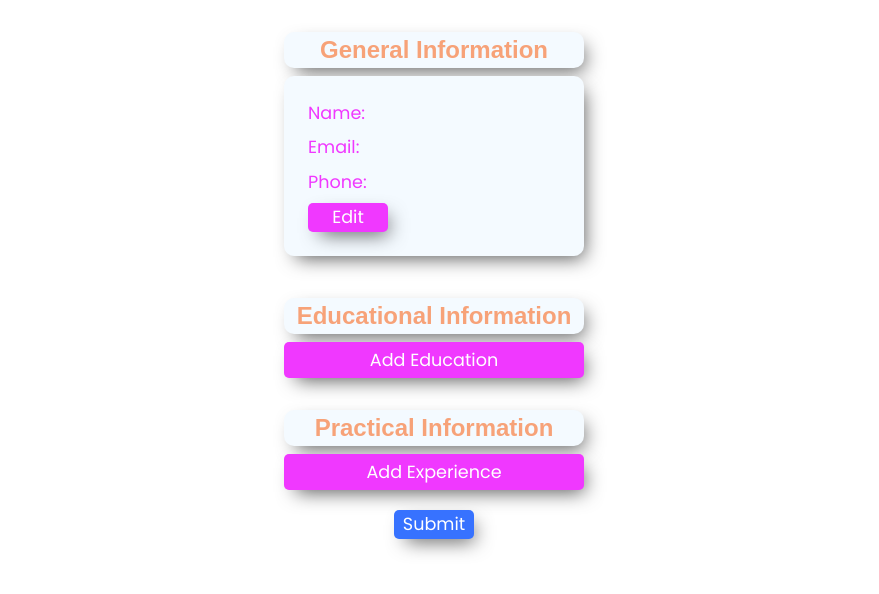
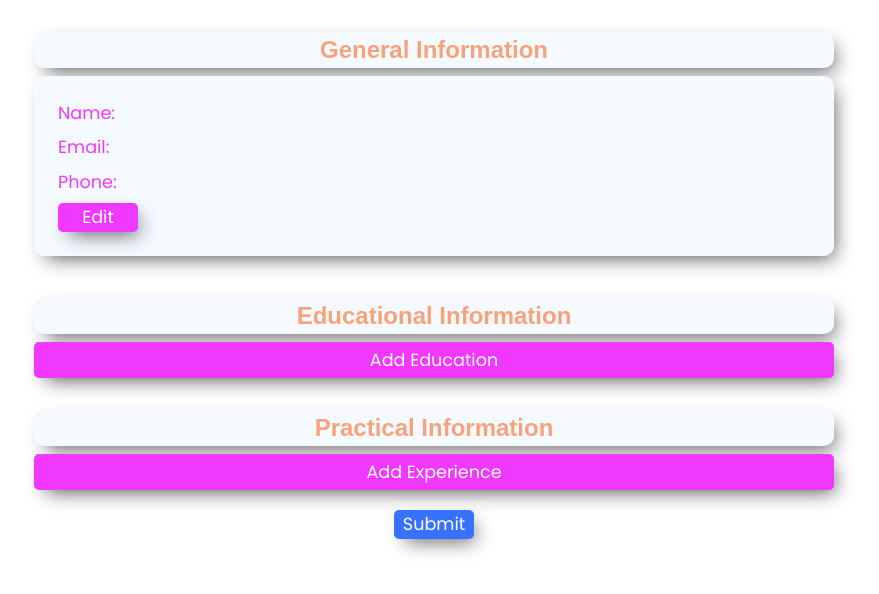
Before and after one commit to fadingmorsecode/cv-application, a React (Vite) app: page / in a window 1280 px wide. Shown: the top 594 px of the page, without its empty margins (206-1085 px from the left). Built offline with nearby package versions, Linux system fonts and the light colour scheme.

Commit message:
add responsiveness for other media types

```diff
--- a/src/styles/cvgenerator.css
+++ b/src/styles/cvgenerator.css
@@ -107,3 +107,15 @@ form p {
   display: flex;
   flex-direction: column;
 }
+
+@media screen and (min-width: 600px) {
+  form {
+    width: 500px;
+  }
+}
+
+@media screen and (min-width: 1000px) {
+  form {
+    width: 800px;
+  }
+}
```
